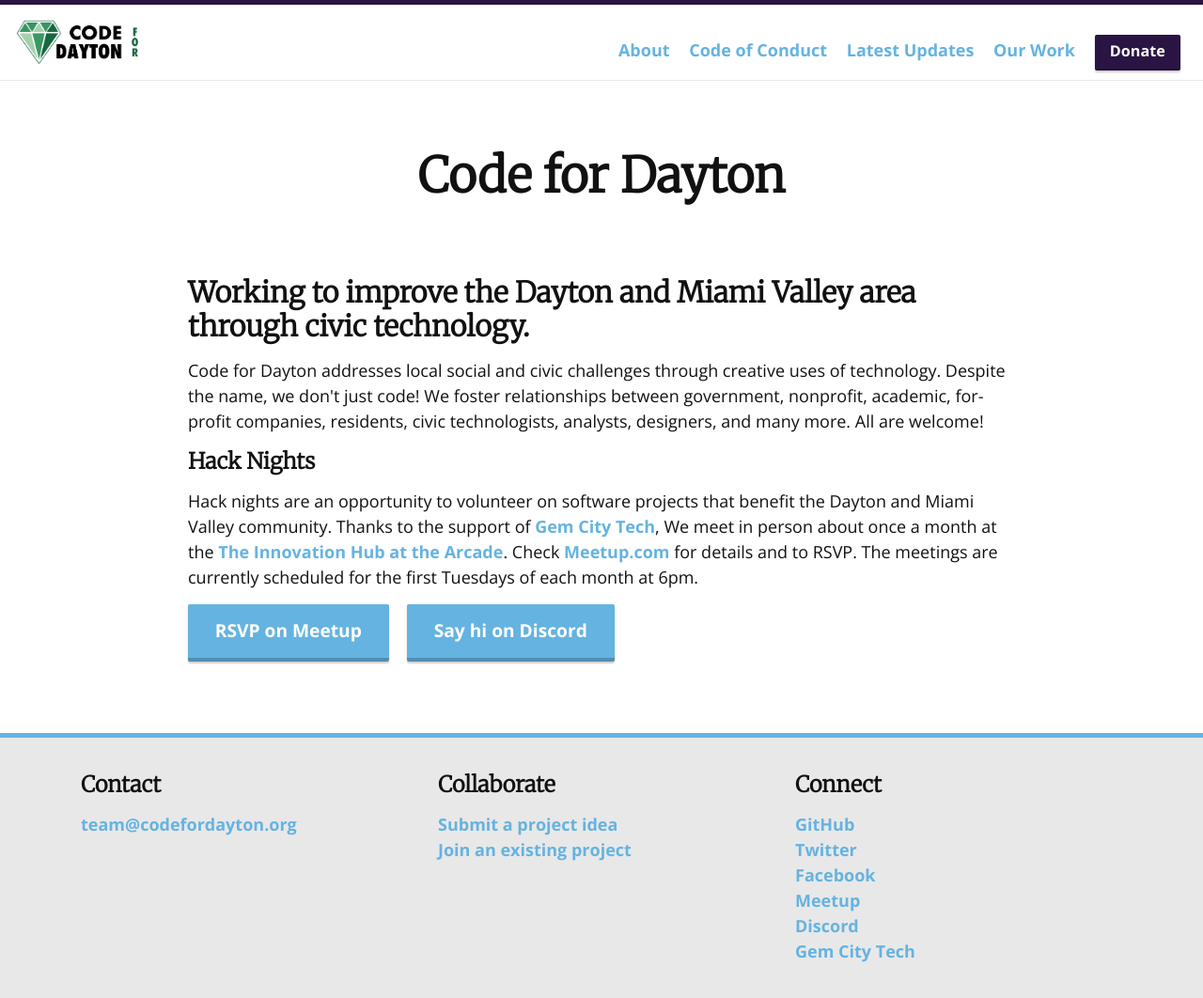
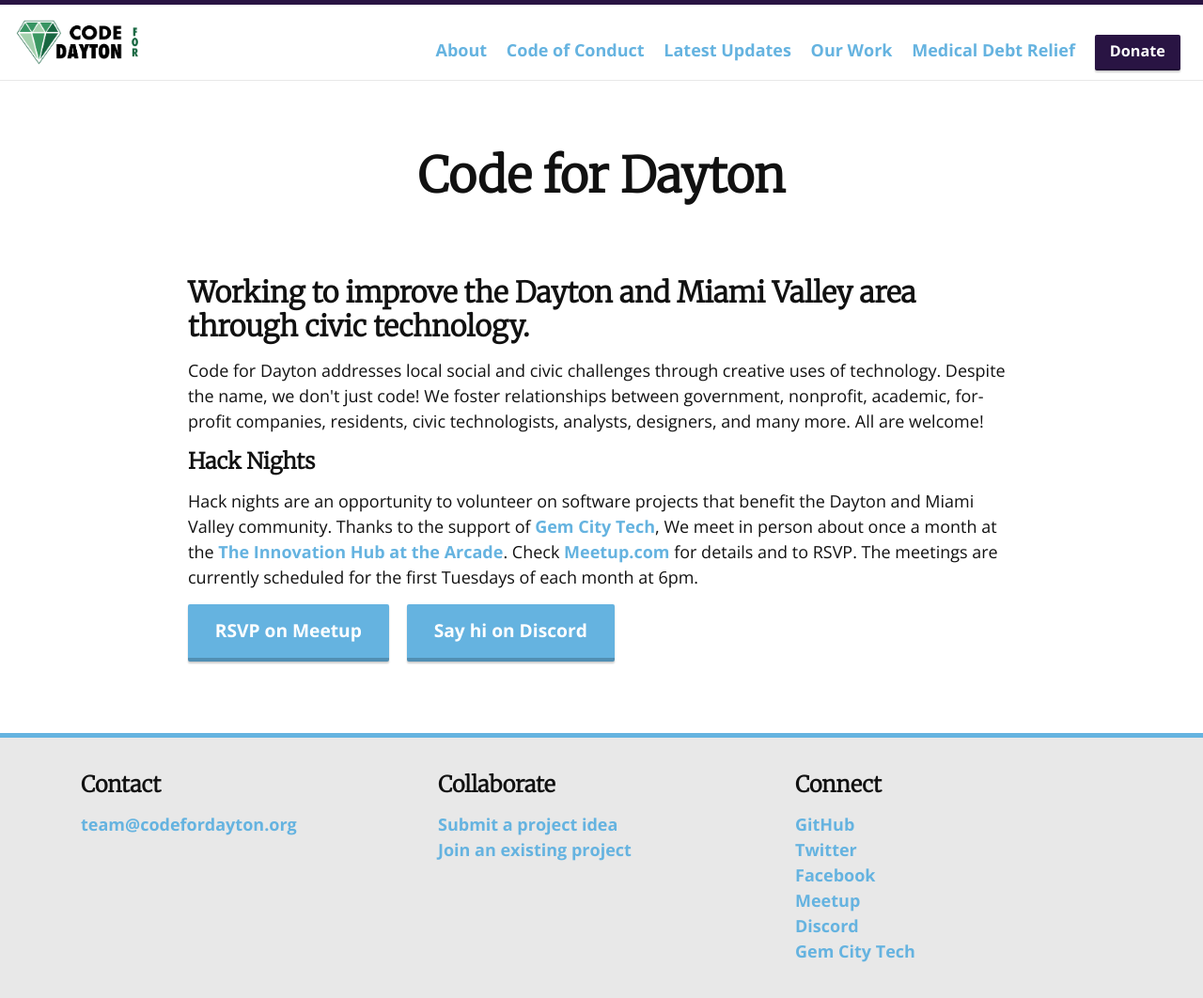
Before and after one commit to codefordayton/codefordayton.org, a Jekyll site: the page built from index.html, in a window 1280 px wide. Shown: the whole page at 94% size. Built offline with Jekyll 4.4.1, drawn with Linux system fonts in a browser that asks for light colours; nearby versions of some CDN libraries.

Commit message:
Adding a medical debt relief link.

```diff
--- a/_includes/header.html
+++ b/_includes/header.html
@@ -20,6 +20,9 @@
             </li>
             {% endif %} {% endfor %}
             <li>
+              <a href="https://www.daytoncollaboratory.org/medicaldebt">Medical Debt Relief</a>
+            </li>
+            <li>
               <a
                 href="{{ site.donate_url }}"
                 class="btn-primary btn--small"
```
